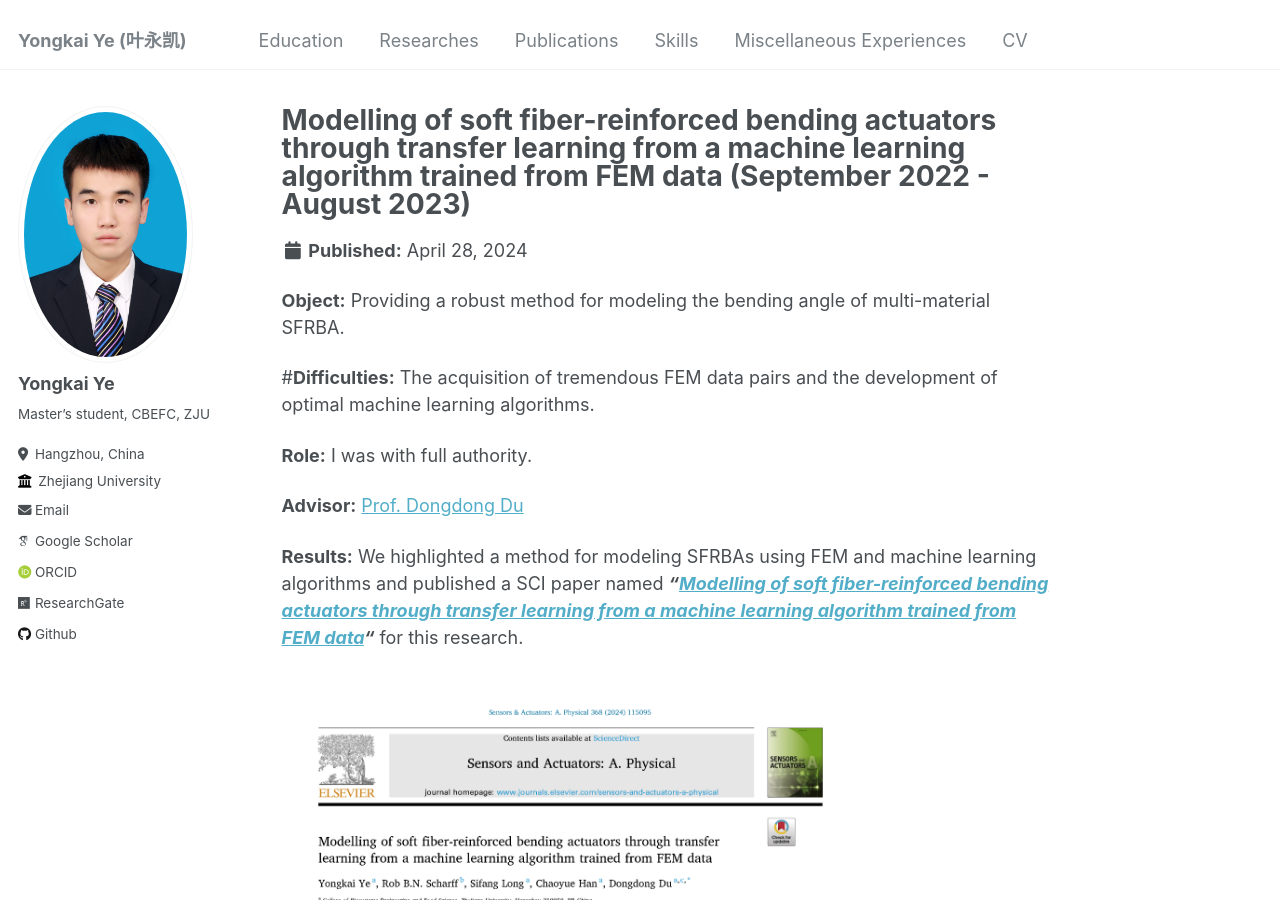
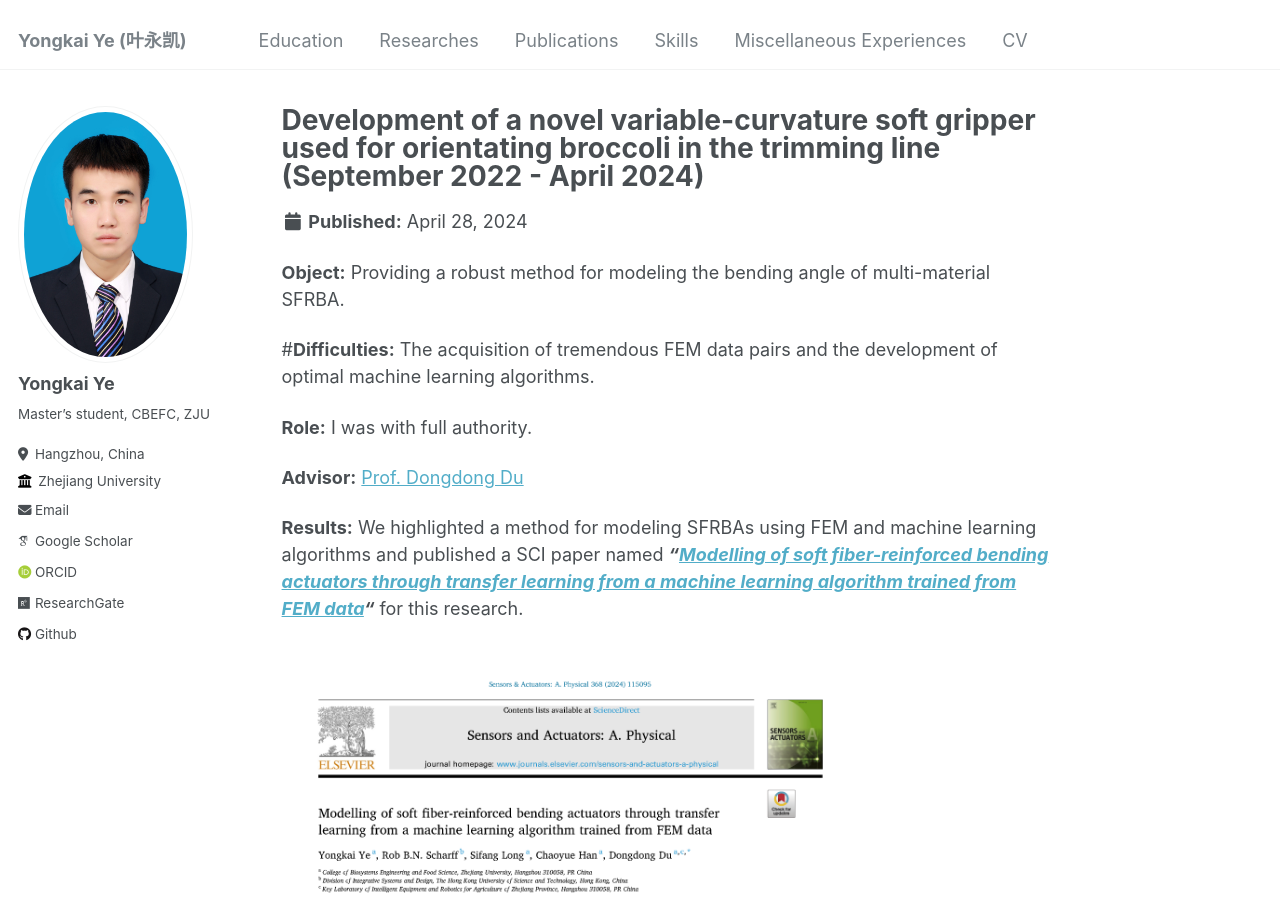
Before and after one commit to Yongkai-Ye/Yongkai-Ye.github.io, a Jekyll site: the page built from _researches/zju-research-2.md, in a window 1280 px wide and 900 px high. Built offline with Jekyll 4.4.1, drawn with Linux system fonts in a browser that asks for light colours; some web fonts are replaced.

Commit message:
Update and rename zju-research-3.md to zju-research-2.md

```diff
--- a/_researches/zju-research-3.md
+++ b/_researches/zju-research-2.md
@@ -1,7 +1,7 @@
 ---
-title: "Modelling of soft fiber-reinforced bending actuators through transfer learning from a machine learning algorithm trained from FEM data (September 2022 - August 2023)"
+title: "Development of a novel variable-curvature soft gripper used for orientating broccoli in the trimming line (September 2022 - April 2024)"
 collection: researches
-type: "Undergraduate"
+type: "Graduate"
 permalink: /research/zju-research-1
 #venue: "College of Biosystems Engineering and Food Science, Zhejiang University"
 #date: 2025-07-01
```
